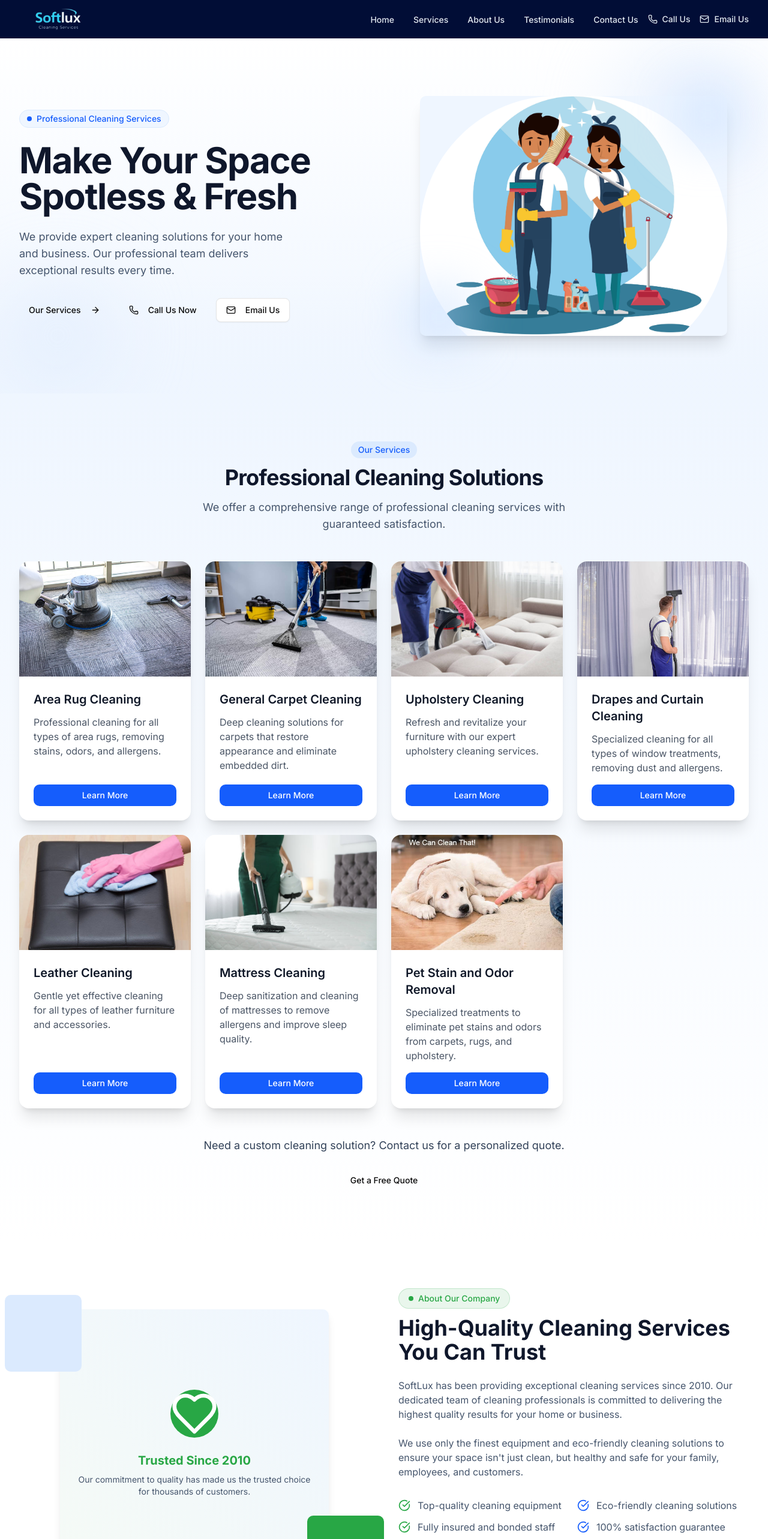
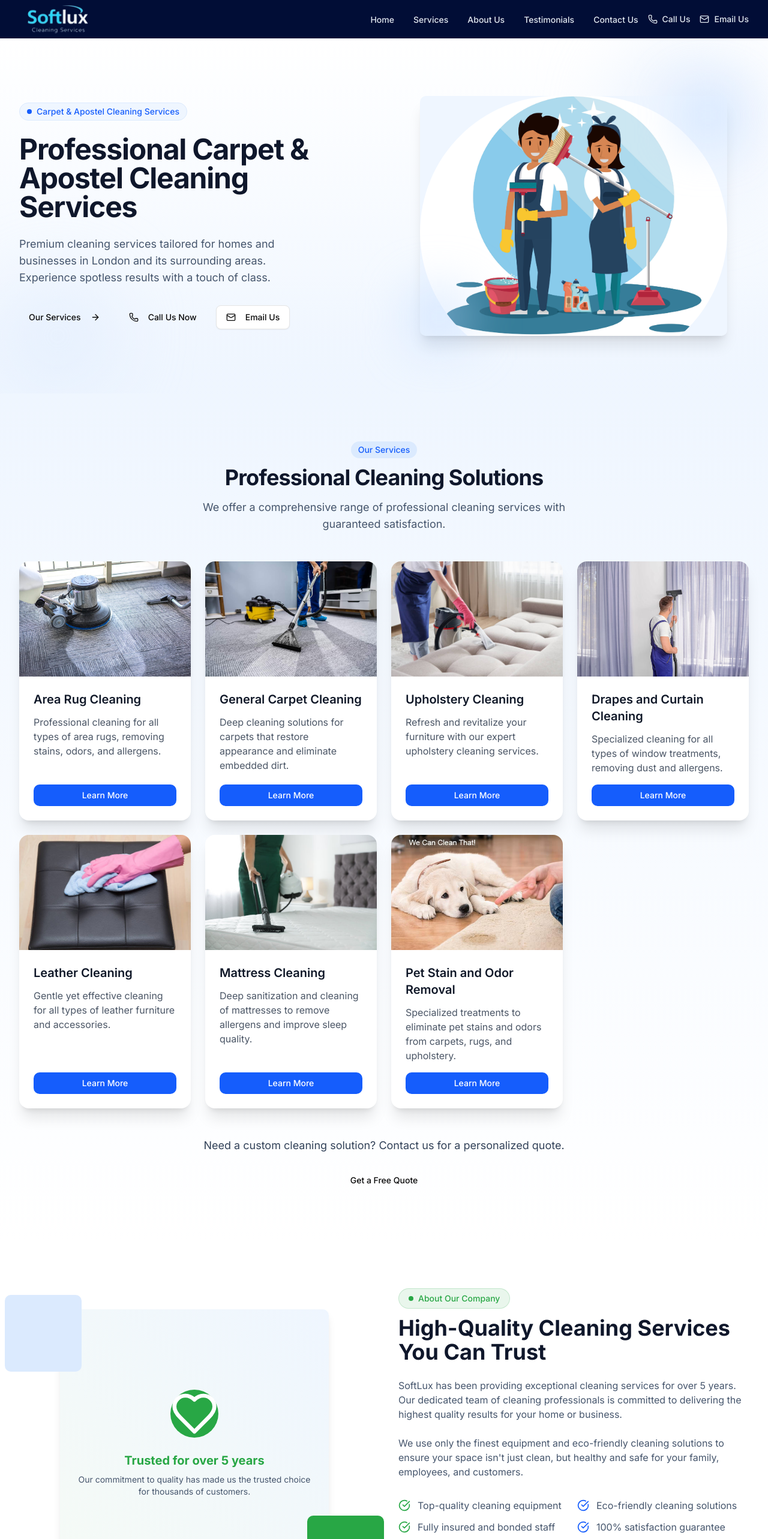
Before and after one commit to BasitIqbalatgit/SoftLux, a Next.js app: page / in a window 1280 px wide. Shown: the top 2566 px of the page at 60% size. Built offline with nearby package versions, Linux system fonts and the light colour scheme.

Commit message:
added all the related Changes

```diff
--- a/app/layout.js
+++ b/app/layout.js
@@ -11,7 +11,7 @@ const inter = Inter({
 });
 
 export const metadata = {
-  title: "CleanMaster - Professional Cleaning Services",
+  title: "SoftLux Cleaning Services Limited",
   description:
     "Professional cleaning services including carpet cleaning, upholstery cleaning, and more. We provide top-quality cleaning solutions for homes and businesses.",
   keywords:
--- a/components/layout/navbar.jsx
+++ b/components/layout/navbar.jsx
@@ -1,8 +1,7 @@
-// Navbar.jsx
-"use client"
+"use client";
 import React, { useState, useEffect } from "react";
 import Link from "next/link";
-import { Phone, MessageCircle, Menu, X, Mail } from "lucide-react";
+import { Phone, Menu, X, Mail } from "lucide-react";
 
 import { Container } from "../ui/container";
 import { Logo } from "../ui/logo";
@@ -13,14 +12,9 @@ export function Navbar({ className, ...props }) {
   const [mobileMenuOpen, setMobileMenuOpen] = useState(false);
   const [scrolled, setScrolled] = useState(false);
 
-  // Handle scroll effect for navbar
   useEffect(() => {
     const handleScroll = () => {
-      if (window.scrollY > 10) {
-        setScrolled(true);
-      } else {
-        setScrolled(false);
-      }
+      setScrolled(window.scrollY > 10);
     };
 
     window.addEventListener("scroll", handleScroll);
@@ -29,12 +23,7 @@ export function Navbar({ className, ...props }) {
 
   const toggleMobileMenu = () => {
     setMobileMenuOpen(!mobileMenuOpen);
-    // Prevent scrolling when menu is open
-    if (!mobileMenuOpen) {
-      document.body.style.overflow = "hidden";
-    } else {
-      document.body.style.overflow = "auto";
-    }
+    document.body.style.overflow = mobileMenuOpen ? "auto" : "hidden";
   };
 
   const navLinks = [
@@ -54,23 +43,24 @@ export function Navbar({ className, ...props }) {
           : "bg-[#010D36]"
       )}
     >
-      <Container className="px-4 sm:px-6 md:px-8">
+      {/* Full-width nav with padding */}
       <nav
         className={cn(
-            "flex h-16 items-center justify-between py-2 md:py-4",
+          "w-full py-2 md:py-4 px-4 sm:px-6 md:px-8",
           className
         )}
         {...props}
       >
-          {/* Logo on the left */}
+        <div className="flex h-8 items-center justify-between">
+          {/* Logo */}
           <div className="flex-shrink-0">
             <Logo />
           </div>
 
-          {/* Navigation Links and Contact - All on the right */}
+          {/* Right side */}
           <div className="flex items-center gap-4">
-            {/* Navigation Links - Desktop */}
-            <div className="hidden items-center justify-center md:flex">
+            {/* Desktop Navigation */}
+            <div className="hidden md:flex items-center space-x-4 lg:space-x-8">
               <ul className="flex space-x-4 lg:space-x-8">
                 {navLinks.map((link, index) => (
                   <li key={index}>
@@ -85,7 +75,7 @@ export function Navbar({ className, ...props }) {
               </ul>
             </div>
 
-            {/* Contact Icons - Desktop */}
+            {/* Desktop Contact Icons */}
             <div className="hidden md:flex items-center space-x-3 lg:space-x-4">
               <Link
                 className="flex items-center gap-2 text-sm font-medium text-slate-200 hover:text-blue-300 transition-colors"
@@ -114,13 +104,12 @@ export function Navbar({ className, ...props }) {
               </button>
             </div>
           </div>
+        </div>
       </nav>
-      </Container>
 
-      {/* Mobile Menu - Dark Theme */}
+      {/* Mobile Menu */}
       {mobileMenuOpen && (
         <div className="fixed inset-0 z-40 flex flex-col">
-          {/* Simple overlay */}
           <div
             className="absolute inset-0 bg-black/70"
             onClick={toggleMobileMenu}
@@ -149,14 +138,30 @@ export function Navbar({ className, ...props }) {
               </ul>
               <div className="mt-auto border-t border-blue-900/50 py-6">
                 <div className="flex flex-col space-y-3 sm:flex-row sm:space-y-0 sm:space-x-3">
-                  <Button asChild size="sm" variant="outline" className="w-full border-slate-300 text-slate-200 hover:bg-blue-900 hover:text-white">
-                    <Link href="tel:07351783671" className="flex items-center justify-center">
+                  <Button
+                    asChild
+                    size="sm"
+                    variant="outline"
+                    className="w-full border-slate-300 text-slate-200 hover:bg-blue-900 hover:text-white"
+                  >
+                    <Link
+                      href="tel:07351783671"
+                      className="flex items-center justify-center"
+                    >
                       <Phone className="mr-2 h-4 w-4" />
                       Call Us
                     </Link>
                   </Button>
-                  <Button asChild size="sm" variant="primary" className="w-full bg-blue-600 hover:bg-blue-700 text-white">
-                    <Link href="mailto:softluxcleaningservicesltd@gmail.com" className="flex items-center justify-center">
+                  <Button
+                    asChild
+                    size="sm"
+                    variant="primary"
+                    className="w-full bg-blue-600 hover:bg-blue-700 text-white"
+                  >
+                    <Link
+                      href="mailto:softluxcleaningservicesltd@gmail.com"
+                      className="flex items-center justify-center"
+                    >
                       <Mail className="mr-2 h-4 w-4" />
                       Email Us
                     </Link>
--- a/components/sections/about.jsx
+++ b/components/sections/about.jsx
@@ -29,7 +29,7 @@ export function About() {
                     <div className="mb-4 sm:mb-6 mx-auto h-16 w-16 sm:h-20 sm:w-20 rounded-full bg-success flex items-center justify-center">
                       <Heart size={32} className="sm:size-40" color="white" />
                     </div>
-                    <h3 className="mb-2 text-lg sm:text-xl font-bold text-success">Trusted Since 2010</h3>
+                    <h3 className="mb-2 text-lg sm:text-xl font-bold text-success">Trusted for over 5 years</h3>
                     <p className="text-xs sm:text-sm text-slate-600">Our commitment to quality has made us the trusted choice for thousands of customers.</p>
                   </div>
                 </div>
@@ -43,7 +43,7 @@ export function About() {
             <div className="absolute -bottom-6 sm:-bottom-10 left-0 right-0 mx-auto w-4/5 rounded-lg bg-white p-3 sm:p-4 shadow-lg">
               <div className="grid grid-cols-3 gap-1 sm:gap-2 text-center">
                 <div className="border-r border-slate-200 px-1 sm:px-2">
-                  <p className="text-lg sm:text-2xl font-bold text-success">10+</p>
+                  <p className="text-lg sm:text-2xl font-bold text-success">5+</p>
                   <p className="text-[10px] sm:text-xs text-slate-600">Years Experience</p>
                 </div>
                 <div className="border-r border-slate-200 px-1 sm:px-2">
@@ -66,7 +66,7 @@ export function About() {
               High-Quality Cleaning Services You Can Trust
             </h2>
             <p className="mb-4 sm:mb-6 text-sm sm:text-base text-slate-600">
-              SoftLux has been providing exceptional cleaning services since 2010. Our dedicated team of cleaning professionals is committed to delivering the highest quality results for your home or business.
+              SoftLux has been providing exceptional cleaning services for over 5 years. Our dedicated team of cleaning professionals is committed to delivering the highest quality results for your home or business.
             </p>
             <p className="mb-6 sm:mb-8 text-sm sm:text-base text-slate-600">
               We use only the finest equipment and eco-friendly cleaning solutions to ensure your space isn't just clean, but healthy and safe for your family, employees, and customers.
--- a/components/sections/hero.jsx
+++ b/components/sections/hero.jsx
@@ -18,15 +18,13 @@ export function Hero() {
           <div className="flex flex-col items-center text-center lg:items-start lg:text-left">
             <div className="mb-4 sm:mb-6 inline-flex items-center rounded-full border border-blue-100 bg-blue-50 px-3 py-1 text-xs sm:text-sm font-medium text-blue-600">
               <span className="mr-2 h-2 w-2 rounded-full bg-blue-600"></span>
-              Professional Cleaning Services
+              Carpet & Apostel Cleaning Services
             </div>
-            <h1 className="mb-4 sm:mb-6 text-3xl sm:text-4xl md:text-5xl lg:text-6xl font-bold tracking-tight text-slate-900">
-              Make Your Space <span className="text-gradient">Spotless</span> &
-              Fresh
+            <h1 className="mb-4 sm:mb-6 text-2xl sm:text-3xl md:text-4xl lg:text-5xl font-bold tracking-tight text-slate-900">
+              Professional Carpet & Apostel <span className="text-gradient">Cleaning Services</span>
             </h1>
             <p className="mb-6 sm:mb-8 max-w-md text-base sm:text-lg text-slate-600 px-4 sm:px-0">
-              We provide expert cleaning solutions for your home and business.
-              Our professional team delivers exceptional results every time.
+            Premium cleaning services tailored for homes and businesses in London and its surrounding areas. Experience spotless results with a touch of class.
             </p>
             <div className="flex flex-col space-y-3 sm:flex-row sm:space-x-4 sm:space-y-0 w-full sm:w-auto px-4 sm:px-0">
               <Button
--- a/components/sections/testimonials.jsx
+++ b/components/sections/testimonials.jsx
@@ -140,7 +140,7 @@ export function Testimonials() {
                   ))}
                 </div>
                 <p className="ml-2 text-sm text-slate-600">
-                  <span className="font-semibold">4.8 out of 5</span> based on 200+ reviews
+                  <span className="font-semibold">5 out of 5</span> based on 200+ reviews
                 </p>
               </div>
             </div>
--- a/components/ui/logo.jsx
+++ b/components/ui/logo.jsx
@@ -7,7 +7,7 @@ export function Logo({ className }) {
   return (
     <Link href="/" className={cn("flex items-center", className)}>
       <div className="flex items-center gap-2">
-        <div className="relative h-12 w-32">
+        <div className="relative h-16 w-32">
           <Image
             src="/logo.png"
             alt="SoftLux Logo"
```
Also changed, not shown: components/layout/footer.jsx (+11 -7 lines). Lines whose indentation alone changed are shown as unchanged.
